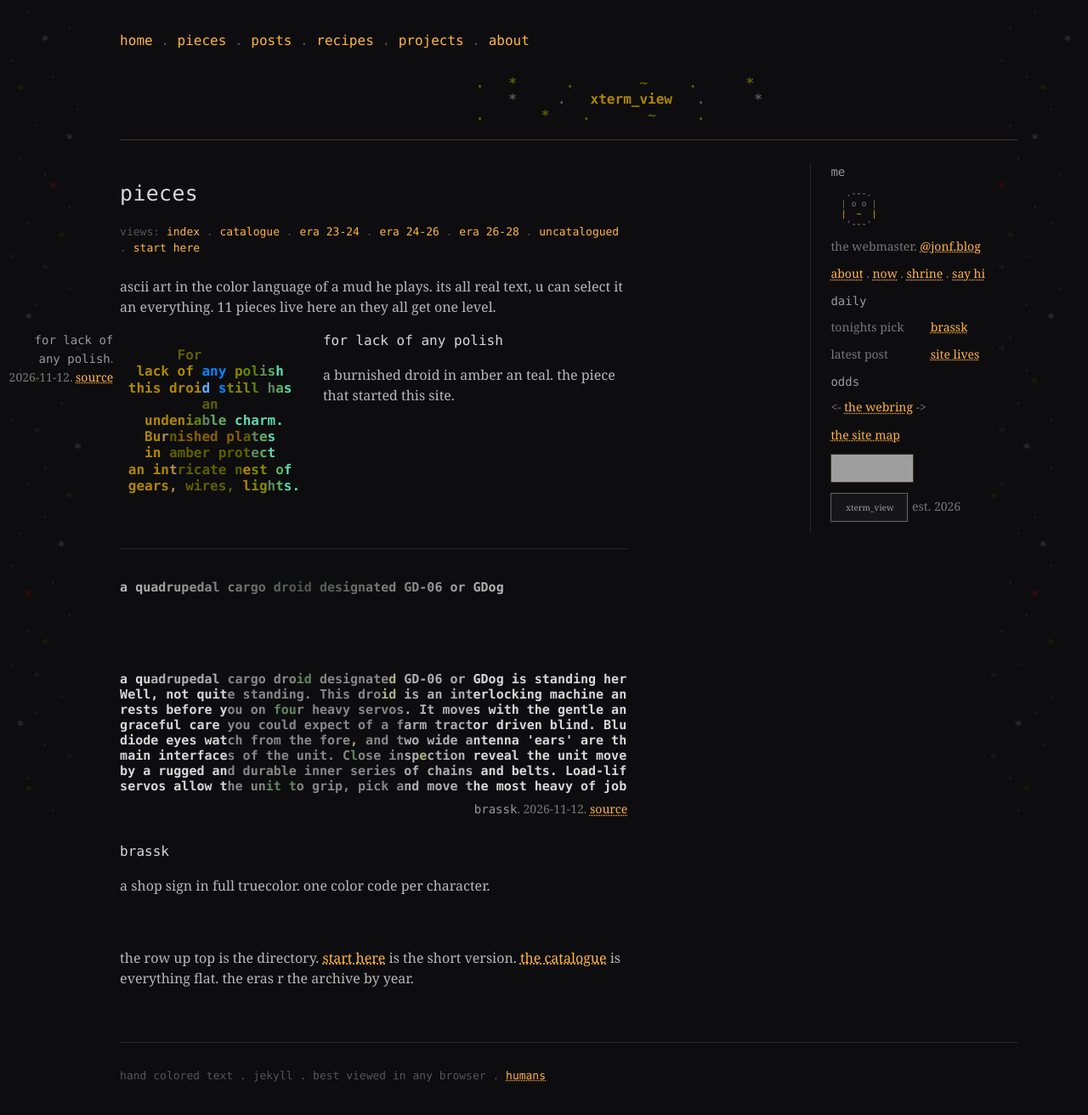
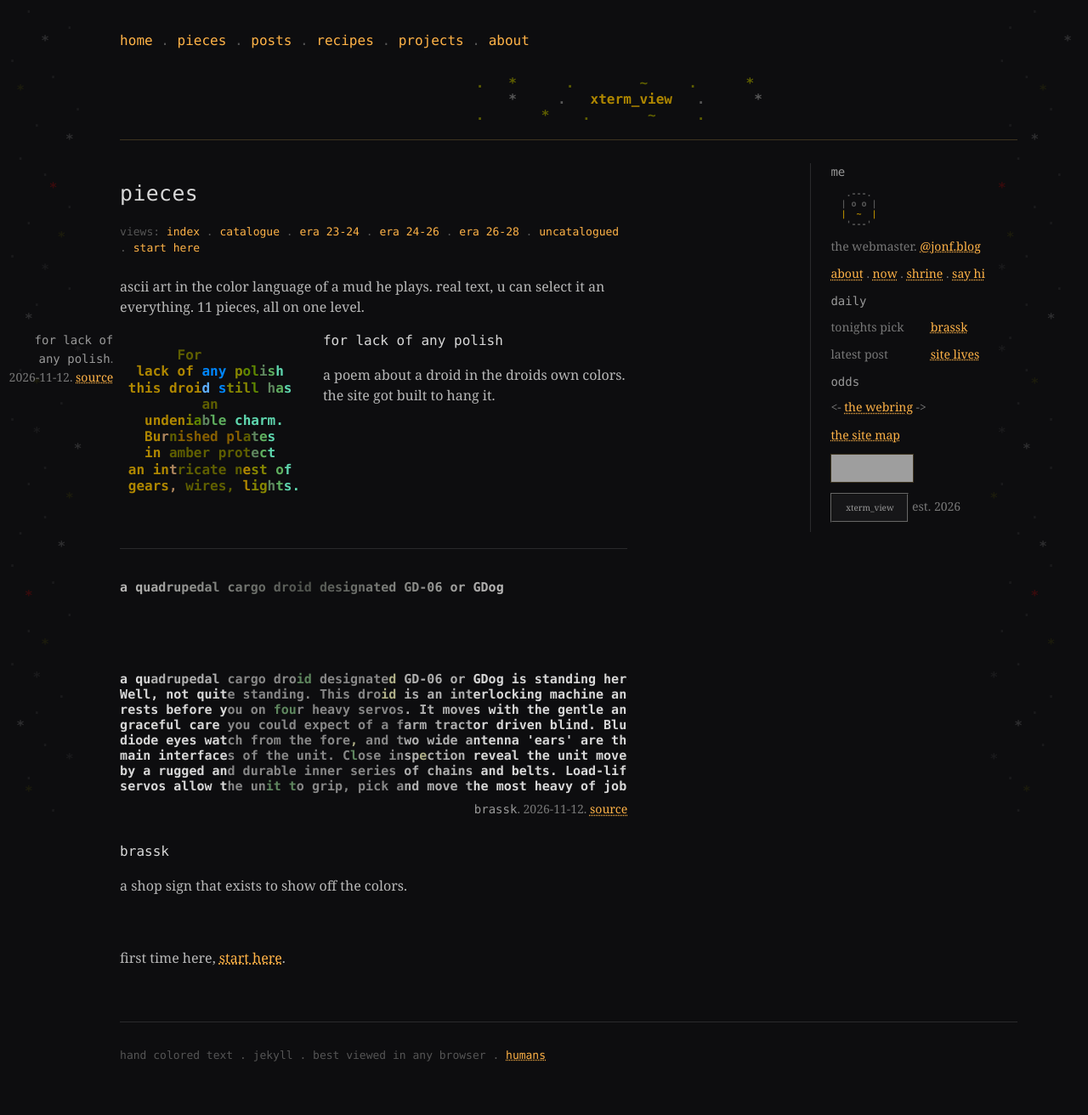
Before and after one commit to jf-atray/jf-atray.github.io, a Jekyll site: the page built from pieces.md, in a window 1280 px wide and 1314 px high. Shown: the whole window at 85% size. Built offline with Jekyll 4.4.1, drawn with Linux system fonts in a browser that asks for light colours; grey boxes are pictures that could not be loaded.

Commit message:
the carried lines get deleted for real
Generated with [Devin](https://devin.ai)

Co-Authored-By: Devin <158243242+devin-ai-integration[bot]@users.noreply.github.com>

```diff
--- a/pieces.md
+++ b/pieces.md
@@ -5,16 +5,16 @@ permalink: /pieces.html
 
 {% include views.html dir="/pieces/" index="/pieces.html" %}
 
-<p>ascii art in the color language of a mud he plays. its all real
-text, u can select it an everything. {{ site.pieces | size }} pieces
-live here an they all get one level.</p>
+<p>ascii art in the color language of a mud he plays. real text,
+u can select it an everything. {{ site.pieces | size }} pieces,
+all on one level.</p>
 
 <section class="exhibit">
   {% xterm_file droid.txt cap:left %}
   <div class="placard">
     <h3>for lack of any polish</h3>
-    <p>a burnished droid in amber an teal. the piece that started this
-    site.</p>
+    <p>a poem about a droid in the droids own colors. the site got
+    built to hang it.</p>
   </div>
 </section>
 
@@ -22,10 +22,8 @@ live here an they all get one level.</p>
   {% xterm_file brassk.txt %}
   <div class="placard">
     <h3>brassk</h3>
-    <p>a shop sign in full truecolor. one color code per character.</p>
+    <p>a shop sign that exists to show off the colors.</p>
   </div>
 </section>
 
-<p>the row up top is the directory. <a href="{{ '/pieces/start-here.html' | relative_url }}">start here</a>
-is the short version. <a href="{{ '/pieces/catalogue.html' | relative_url }}">the catalogue</a>
-is everything flat. the eras r the archive by year.</p>
+<p>first time here, <a href="{{ '/pieces/start-here.html' | relative_url }}">start here</a>.</p>
```
Also changed, not shown: guestbook.md (+1 -1 lines), links.md (+1 -4 lines), pieces/catalogue.md (+1 -1 lines), pieces/start-here.md (+2 -2 lines), projects/index.md (+1 -1 lines).
